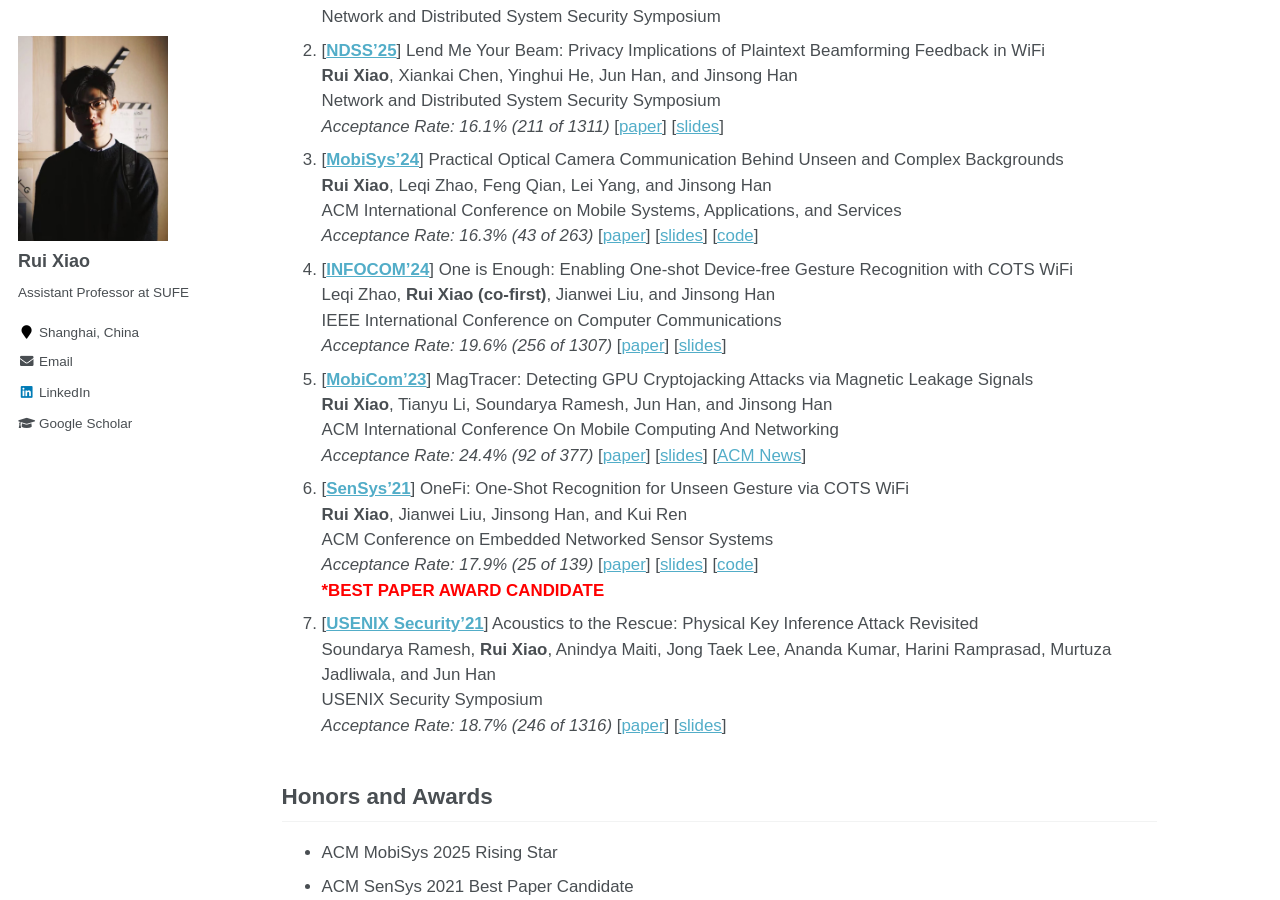
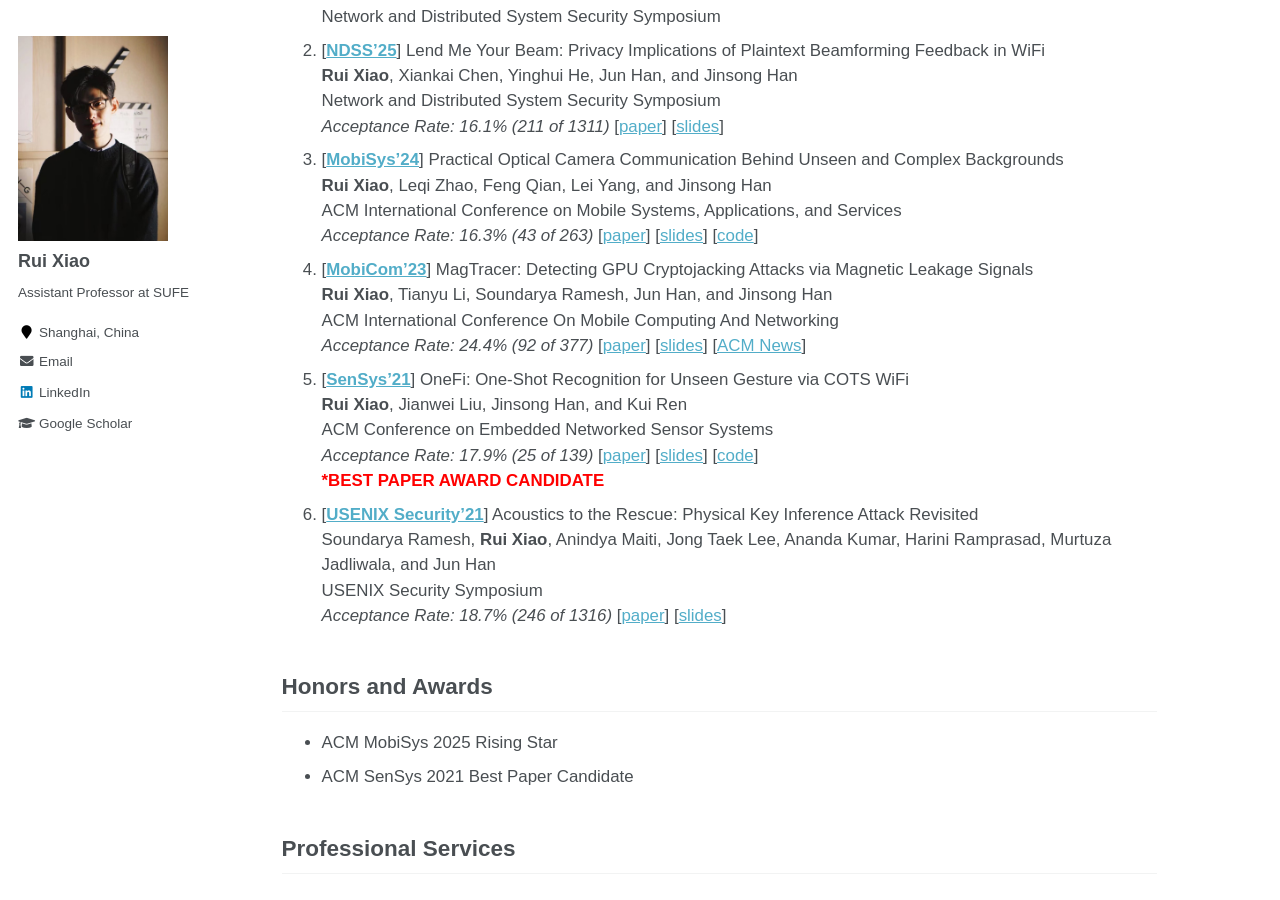
Before and after one commit to ruixiao24/ruixiao24.github.io, a Jekyll site: the page built from _pages/about.md, in a window 1280 px wide and 900 px high, scrolled down 1062 px. Built offline with Jekyll 4.4.1, drawn with Linux system fonts in a browser that asks for light colours.

Commit message:
Update publications in about.md
Removed INFOCOM'24 entry from the publications list.

```diff
--- a/_pages/about.md
+++ b/_pages/about.md
@@ -43,10 +43,6 @@
     **Rui Xiao**, Leqi Zhao, Feng Qian, Lei Yang, and Jinsong Han
     ACM International Conference on Mobile Systems, Applications, and Services
     *Acceptance Rate: 16.3% (43 of 263)* [[paper](https://ruixiao24.github.io/files/winklink-mobisys24.pdf)] [[slides](https://ruixiao24.github.io/files/winklink-mobisys-final.pdf)] [[code](https://github.com/ruixiao24/winklink-mobisys2024)]
-1. [**[INFOCOM'24](https://infocom2024.ieee-infocom.org/)**] One is Enough: Enabling One-shot Device-free Gesture Recognition with COTS WiFi
-    Leqi Zhao, **Rui Xiao (co-first)**, Jianwei Liu, and Jinsong Han
-    IEEE International Conference on Computer Communications
-    *Acceptance Rate: 19.6% (256 of 1307)* [[paper](https://ruixiao24.github.io/files/onesense-infocom24.pdf)] [[slides](https://ruixiao24.github.io/files/OneSense.pdf)]
 1. [**[MobiCom'23](https://sigmobile.org/mobicom/2023/)**] MagTracer: Detecting GPU Cryptojacking Attacks via Magnetic Leakage Signals
     **Rui Xiao**, Tianyu Li, Soundarya Ramesh, Jun Han, and Jinsong Han
     ACM International Conference On Mobile Computing And Networking
```
